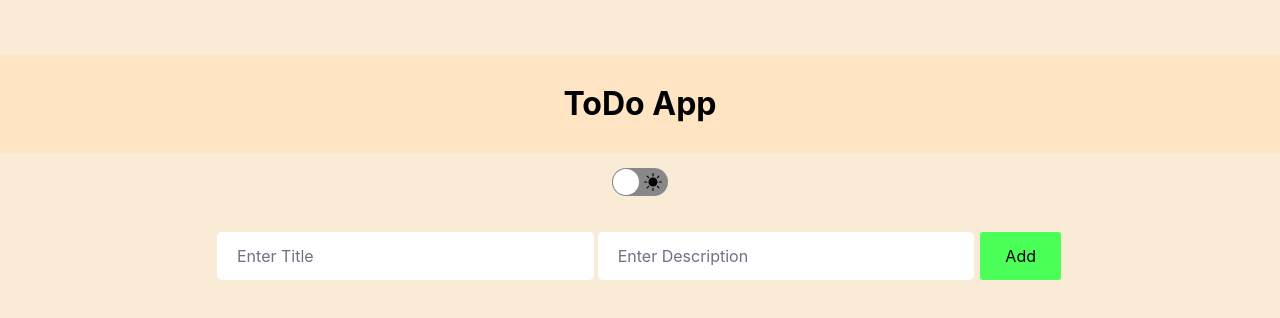
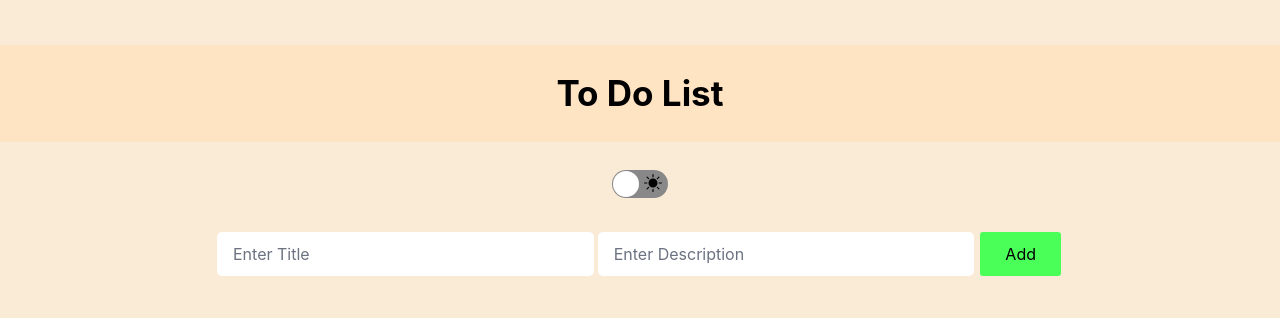
Before and after one commit to kisenaa/Todolist-ts, a React (Vite) app: page / in a window 1280 px wide. Shown: the top 318 px of the page. Built offline with nearby package versions, Linux system fonts and the light colour scheme.

Commit message:
build: base code

```diff
--- a/src/app/app.css
+++ b/src/app/app.css
@@ -9,19 +9,19 @@
   text-align: center;
   width: 100vw;
   min-height: 100vh;
-  padding-top: 55px;
+  padding-top: 45px;
   background-color: antiquewhite;
 }
 
 .app-title-container {
-  padding: 25px;
-  margin-bottom: 15px;
+  padding: 22px;
+  margin-bottom: 28px;
   background-color: #ffe4c4;
 }
 
 .app-title {
   font-weight: bold;
-  font-size: 32px;
+  font-size: 35px;
 }
 
 .sun-btn,
--- a/src/app/app.tsx
+++ b/src/app/app.tsx
@@ -2,12 +2,12 @@ import "./app.css";
 import { useState, useEffect } from "react";
 import Switch from "react-switch";
 import { BsSunFill, BsFillMoonStarsFill } from "react-icons/bs";
-import TaskContainer from "components/TaskContainer";
+import TaskContainer from "../components/TaskContainer";
 
 type Task = {
-  completed: boolean;
   title: string;
   description: string;
+  completed: boolean;
   id: string;
 };
 
@@ -25,7 +25,7 @@ const App = () => {
   return (
     <div className="app">
       <div className="app-title-container">
-        <h1 className="app-title">ToDo App</h1>
+        <h1 className="app-title">To Do List</h1>
       </div>
       <Switch
         checked={dark}
--- a/src/components/Task/Task.css
+++ b/src/components/Task/Task.css
@@ -2,7 +2,7 @@
   display: flex;
   text-align: left;
   min-width: 250px;
-  flex: 1 0 21%;
+  flex: 1 0 40%;
   margin: 5px;
   border-radius: 8px;
   justify-content: space-between;
@@ -63,16 +63,6 @@
   background-color: #ce2727;
 }
 
-.darkMode-task-remove {
-  color: #fc2222;
-  background-color: #e0e0e09a;
-}
-
-.darkMode-task-remove:hover {
-  color: #e0e0e0;
-  background-color: #f8000085;
-}
-
 /* / Making responsive / */
 @media only screen and (max-width: 600px) {
   .boxTaskMain {
--- a/src/components/TaskContainer/TaskContainer.css
+++ b/src/components/TaskContainer/TaskContainer.css
@@ -1,13 +1,13 @@
 .input-form {
   width: 850px;
   max-width: 85vw;
-  margin: 30px auto;
+  margin: 28px auto;
   outline: none;
   display: flex;
 }
 
 .task-input {
-  padding: 10px 20px;
+  padding: 10px 16px;
   outline: none;
   border: none;
   font-size: 16px;
@@ -17,7 +17,7 @@
 }
 
 .add-btn {
-  padding: 12px 25px;
+  padding: 10px 25px;
   box-shadow: none;
   font-size: 16px;
   border: none;
@@ -33,12 +33,12 @@
 
 .box-task-main {
   display: flex;
-  width: 900px;
+  width: 950px;
   max-width: 92vw;
   flex-wrap: wrap;
   margin: auto;
-  margin-top: 55px;
-  padding: 15px;
+  margin-top: 25px;
+  padding: 5px;
   border-radius: 5px;
 }
 
--- a/src/components/TaskContainer/index.tsx
+++ b/src/components/TaskContainer/index.tsx
@@ -5,17 +5,17 @@ import "./TaskContainer.css";
 
 type TaskProps = {
   tasks: {
-    completed: boolean;
     title: string;
     description: string;
+    completed: boolean;
     id: string;
   }[];
   setTasks: React.Dispatch<
     React.SetStateAction<
       {
-        completed: boolean;
         title: string;
         description: string;
+        completed: boolean;
         id: string;
       }[]
     >
@@ -25,9 +25,9 @@ type TaskProps = {
 
 const TaskContainer = ({ tasks, setTasks, dark }: TaskProps) => {
   const [todo, setTodo] = useState({
-    completed: false,
     title: "",
     description: "",
+    completed: false,
     id: "",
   });
 
@@ -42,8 +42,7 @@ const TaskContainer = ({ tasks, setTasks, dark }: TaskProps) => {
       const randomNumber = Math.floor(Math.random() * 500) + 1;
       todo.id = await run(todo.title + todo.description + randomNumber);
 
-      const newTask = { ...todo };
-      const newTasks = [...tasks, newTask];
+      const newTasks = [...tasks, { ...todo }];
       setTasks(newTasks);
       setTodo({ title: "", description: "", completed: false, id: "" });
       localStorage.setItem("myTodoTasks", JSON.stringify(newTasks));
--- a/tailwind.config.js
+++ b/tailwind.config.js
@@ -1,10 +1,4 @@
 module.exports = {
-  content: [
-    "./*.html",
-    "./src/**/*.css",
-    "./src/**/*.module.css",
-    "./src/**/**/*.css",
-    "./src/**/**/*.module.css",
-  ],
+  content: ["./*.html", "./src/**/*.css"],
   plugins: [require("@tailwindcss/forms")],
 };
```
Also changed, not shown: package.json (+6 -1 lines), src/components/Task/index.tsx (+4 -4 lines), .stylelintrc.json (added), lint-staged.config.js (line endings or trailing spaces), test.js (deleted), 2 other files (tests, documents, lock files or other folders).
